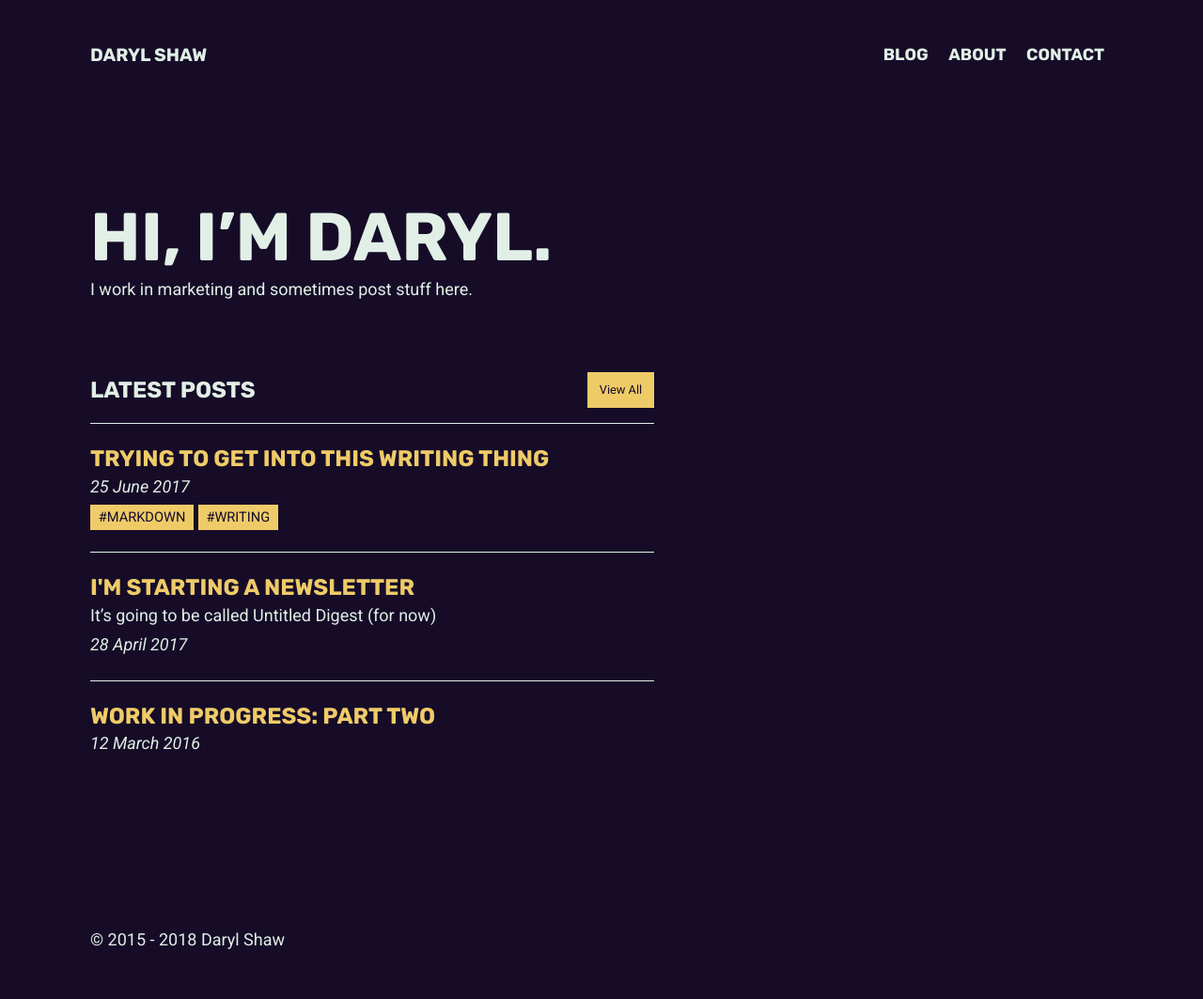
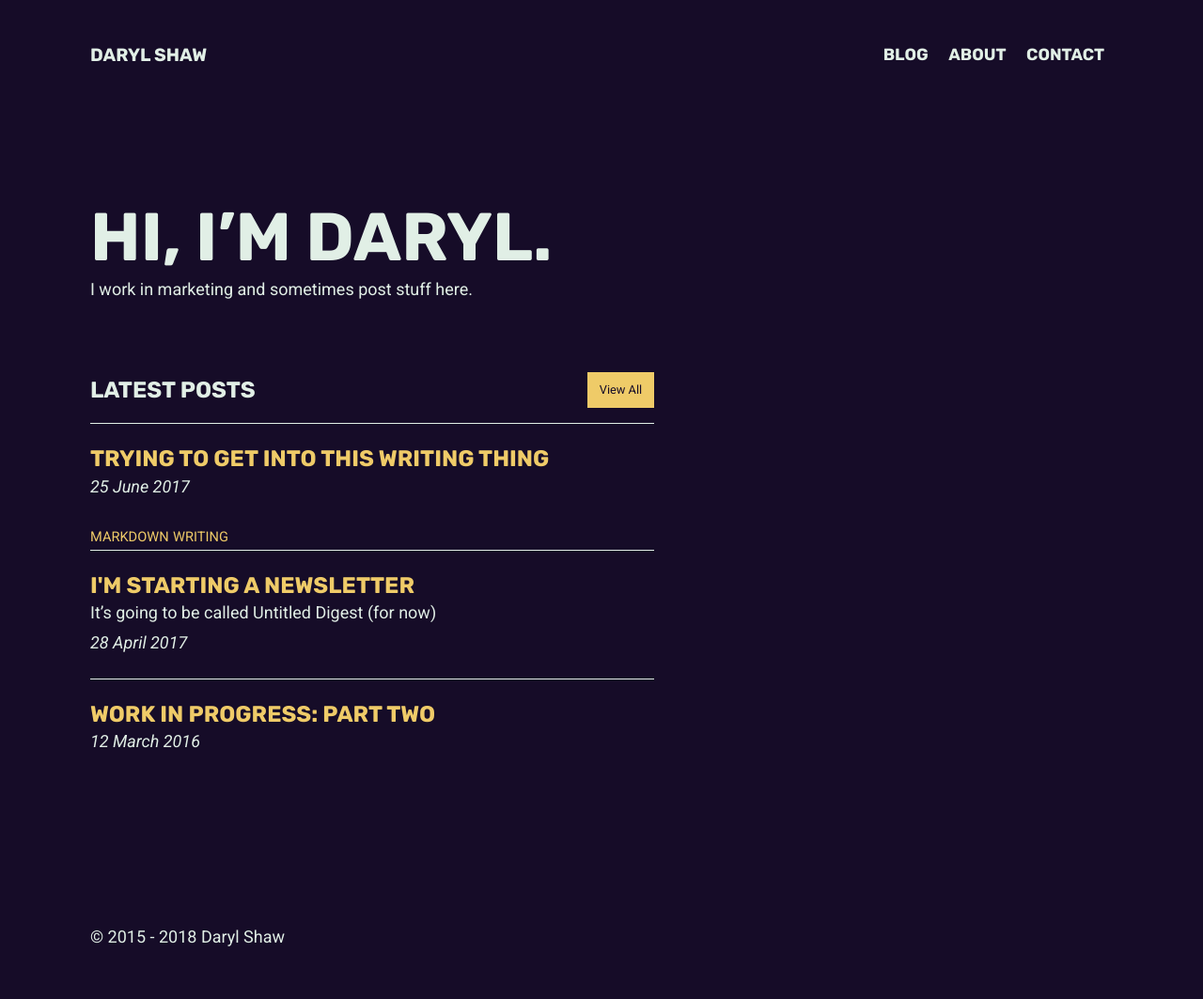
Before and after one commit to darylshaw/darylshaw.co.uk, a Jekyll site: the page built from index.markdown, in a window 1280 px wide. Shown: the whole page at 94% size. Built offline with Jekyll 4.4.1, drawn with Linux system fonts in a browser that asks for light colours.

Commit message:
Moved tags after content and removed hashtag before tag, background and padding.

```diff
--- a/_includes/post.html
+++ b/_includes/post.html
@@ -14,6 +14,13 @@
     {%- endif -%}
     <div class="post-meta">
       <time class="post-date">{{ post.date | date: "%d %B %Y" }}</time>
+    </div>
+  </header>
+  {% unless is_excerpt %}
+  <div class="content-main">
+    {{ post.content | markdownify }}
+  </div>
+  {% endunless %}
   {% if post.tags %}
   <ul>
     {% for post_tag in post.tags %}
@@ -29,11 +36,4 @@
     {% endfor %}
   </ul>
   {% endif %}
-    </div>
-  </header>
-  {% unless is_excerpt %}
-  <div class="content-main">
-    {{ post.content | markdownify }}
-  </div>
-  {% endunless %}
 </article>
--- a/_sass/_styles.scss
+++ b/_sass/_styles.scss
@@ -374,6 +374,8 @@
     .post-meta {
       margin-bottom: 1.25em;
       line-height: 1.75em;
+    }
+  }
 
   .post-tag {
     display: inline-block;
@@ -382,16 +384,7 @@
     a {
       text-decoration: none;
       text-transform: uppercase;
-          background: var(--link);
-          color: var(--bg);
-          padding: 0.3em 0.6em;
       font-size: .8125em;
-
-          &:before {
-            content: "#";
-          }
-        }
-      }
     }
   }
 }
```
Lines whose indentation alone changed are shown as unchanged.
